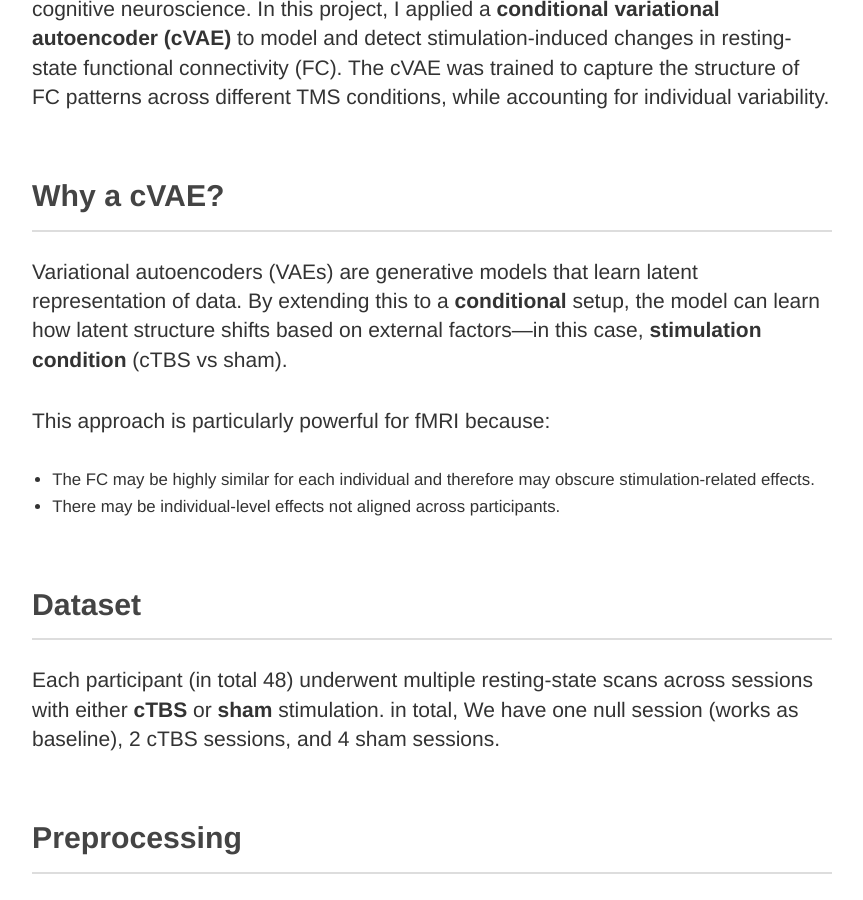
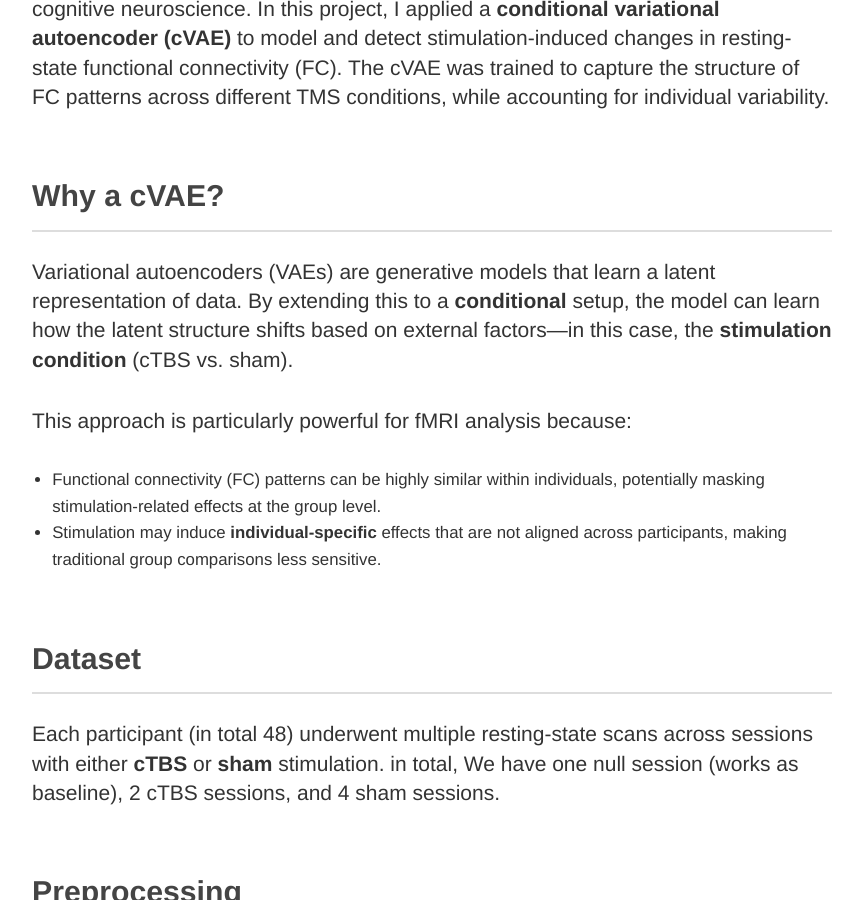
Before and after one commit to QingfangLiu/qingfangliu.github.io, a Jekyll site: the page built from blog/cvae-neuromodulation.md, in a window 1280 px wide and 900 px high, scrolled down 657 px. Shown: the whole window, without its empty margins (208-1071 px from the left). Built offline with Jekyll 4.4.1, drawn with Linux system fonts in a browser that asks for light colours.

Commit message:
edit cVAE

```diff
--- a/blog/cvae-neuromodulation.md
+++ b/blog/cvae-neuromodulation.md
@@ -15,12 +15,13 @@ Understanding how neuromodulation affects the brain is a fundamental challenge i
 
 ## Why a cVAE?
 
-Variational autoencoders (VAEs) are generative models that learn latent representation of data. By extending this to a **conditional** setup, the model can learn how latent structure shifts based on external factors—in this case, **stimulation condition** (cTBS vs sham).
+Variational autoencoders (VAEs) are generative models that learn a latent representation of data. By extending this to a **conditional** setup, the model can learn how the latent structure shifts based on external factors—in this case, the **stimulation condition** (cTBS vs. sham).
 
-This approach is particularly powerful for fMRI because:
+This approach is particularly powerful for fMRI analysis because:
 
-- The FC may be highly similar for each individual and therefore may obscure stimulation-related effects.
-- There may be individual-level effects not aligned across participants.
+- Functional connectivity (FC) patterns can be highly similar within individuals, potentially masking stimulation-related effects at the group level.
+- Stimulation may induce **individual-specific** effects that are not aligned across participants, making traditional group comparisons less sensitive.
+
 
 ## Dataset
 
```
